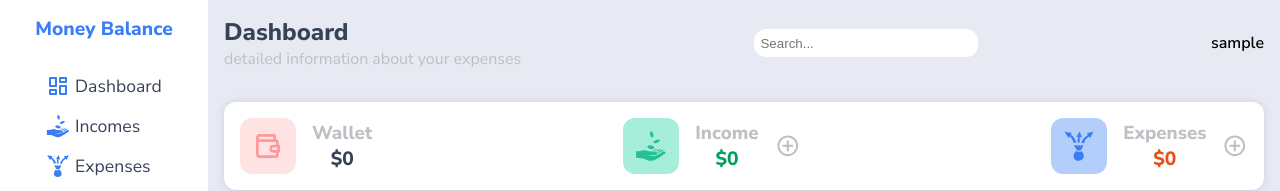
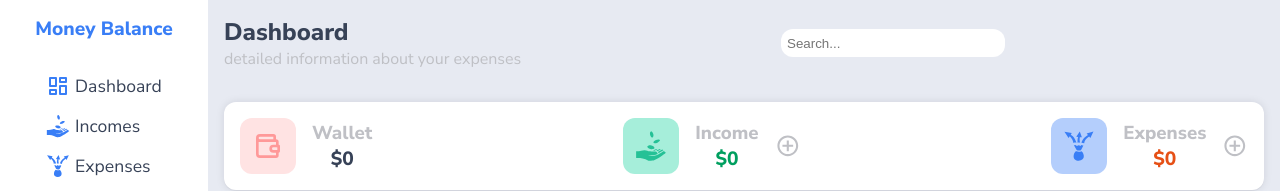
Before and after one commit to wojtek99955/money-balance, a React (Create React App) app in the folder client/: page /dashboard in a window 1280 px wide. Shown: the top 191 px of the page. Built offline with nearby package versions, Linux system fonts and the light colour scheme; no server answers; sample sign-in values are in the browser's storage.

Commit message:
add get userData

```diff
--- a/client/src/components/Dashboard/Dashboard.tsx
+++ b/client/src/components/Dashboard/Dashboard.tsx
@@ -5,6 +5,7 @@ import { RouteContainer } from "../../assets/atoms/RouteContainer";
 import Incomes from "./RecentIncomes/RecentIncomes";
 import BiggestExpenses from "./BiggestExpenses/BiggestExpenses";
 import RecentTransactionsCharts from "./RecentTransactionsCharts/RecentTransactionsCharts";
+import { useGetUserQuery } from "../../api/userSlice";
 
 const Title = styled.div`
   h2 {
@@ -48,7 +49,10 @@ const RecentOperations = styled.div`
 `;
 
 const Dashboard = () => {
-  const username = JSON.parse(localStorage.getItem("username")!);
+  const { data: userData, isLoading: userDataLoading } =
+    useGetUserQuery(undefined);
+
+  const username = userData ? userData[0].username : null;
 
   return (
     <RouteContainer>
```
